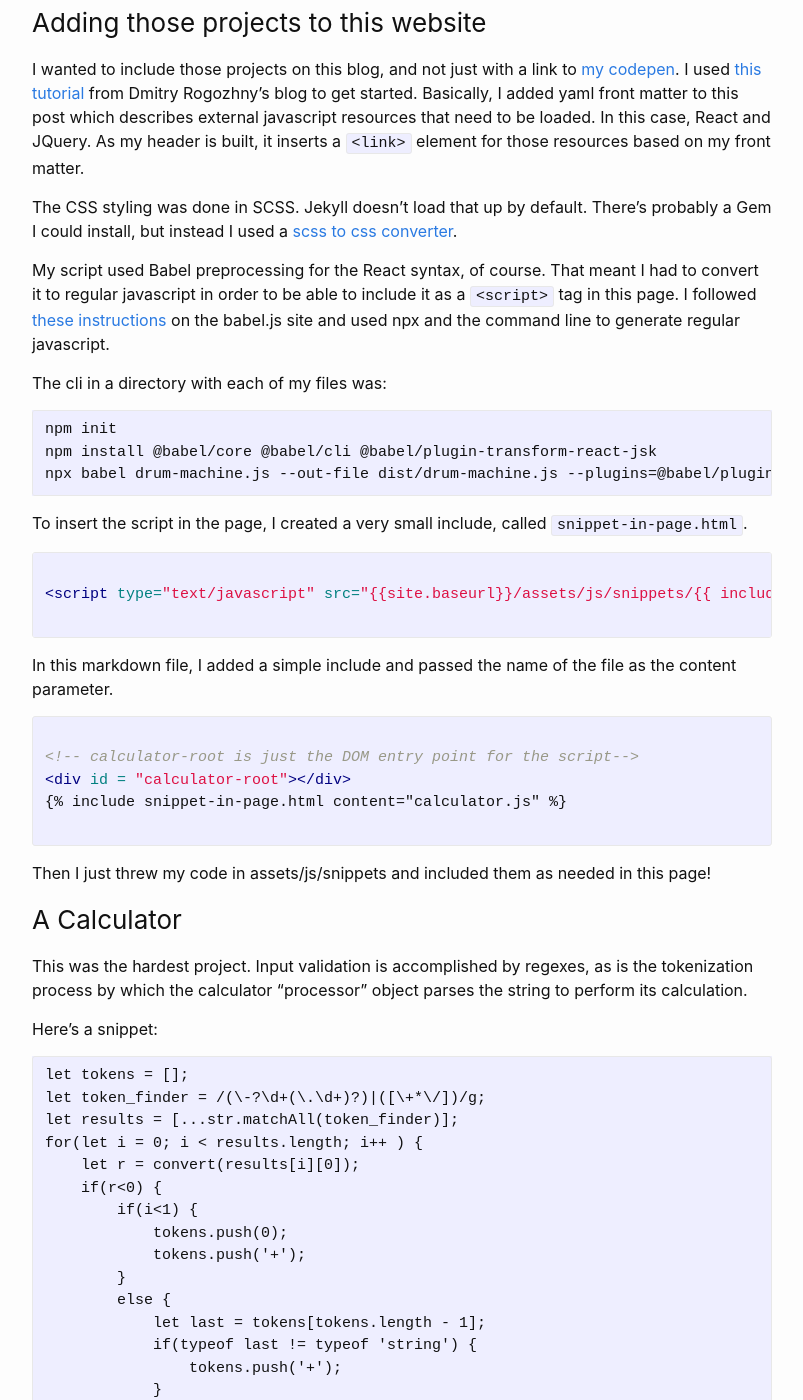
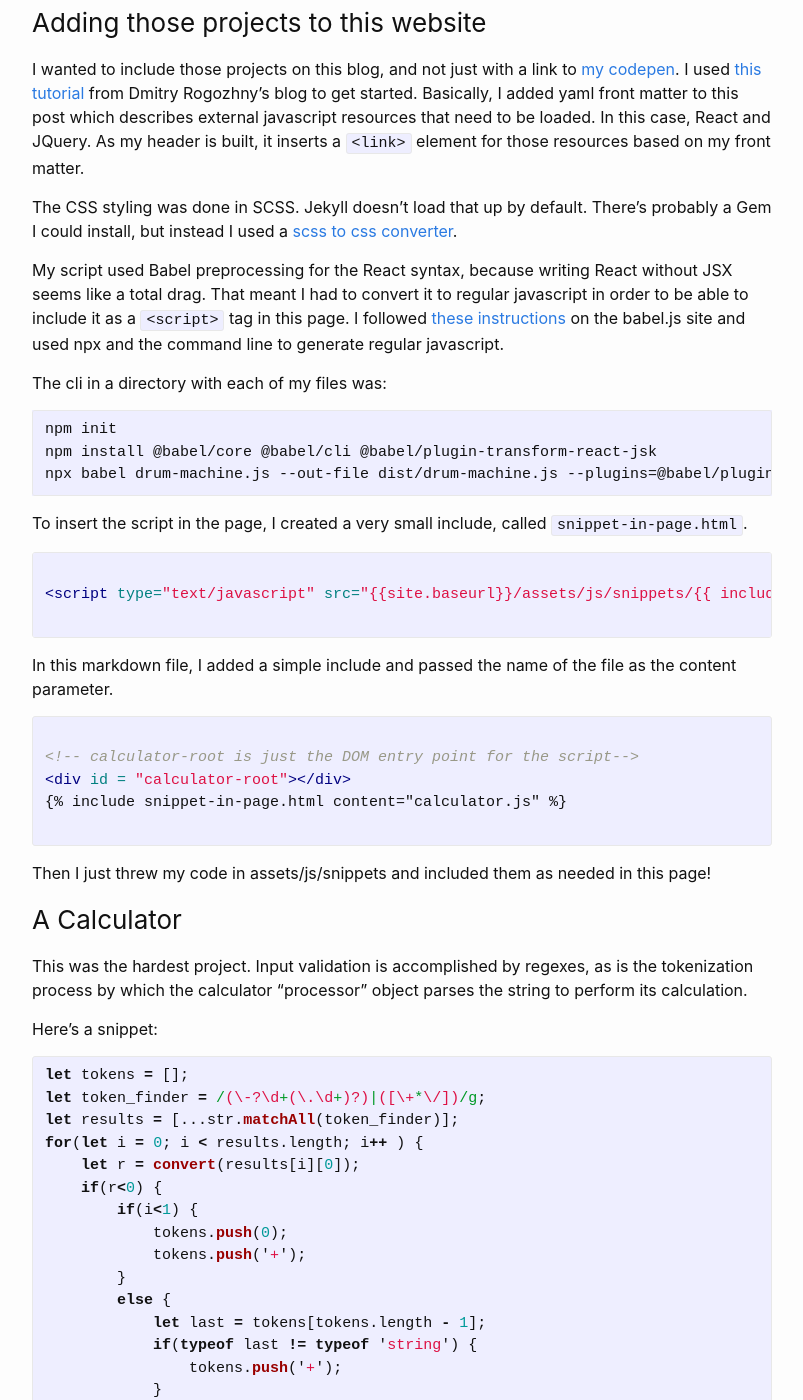
Before and after one commit to klm127/klm127.github.io, a Jekyll site: the page built from _posts/2021-01-24-Free-Code-Camp-React-Snippets.md, in a window 1280 px wide and 1400 px high, scrolled down 1598 px. Shown: the whole window, without its empty margins (238-1041 px from the left). Built offline with Jekyll 4.4.1, drawn with Linux system fonts in a browser that asks for light colours; nearby versions of some CDN libraries; some of the changed text lies outside the part shown.

Commit message:
new post on tags in github and jekyll

````diff
--- a/_layouts/post.html
+++ b/_layouts/post.html
@@ -18,8 +18,9 @@
   <div class="post-content e-content" itemprop="articleBody">
     {{ content }}
   </div>
-  <div class="category-links">
-  {% for tag in page.tags %}
+  <div class="tag-links">
+  {% assign sorted_tags = page.tags | sort %}
+  |{% for tag in sorted_tags %}
     <a href="/tag-page.html?tag={{tag}}">{{tag}}</a> |
   {% endfor %}
   </div>
--- a/_posts/2021-01-24-Free-Code-Camp-React-Snippets.md
+++ b/_posts/2021-01-24-Free-Code-Camp-React-Snippets.md
@@ -41,7 +41,7 @@
 
 The CSS styling was done in SCSS. Jekyll doesn't load that up by default. There's probably a Gem I could install, but instead I used a [scss to css converter](https://jsonformatter.org/scss-to-css).
 
-My script used Babel preprocessing for the React syntax, of course. That meant I had to convert it to regular javascript in order to be able to include it as a `<script>` tag in this page. I followed [these instructions](https://babeljs.io/docs/en/babel-cli/) on the babel.js site and used npx and the command line to generate regular javascript.
+My script used Babel preprocessing for the React syntax, because writing React without JSX seems like a total drag. That meant I had to convert it to regular javascript in order to be able to include it as a `<script>` tag in this page. I followed [these instructions](https://babeljs.io/docs/en/babel-cli/) on the babel.js site and used npx and the command line to generate regular javascript.
 
 The cli in a directory with each of my files was:
 ```
@@ -72,7 +72,8 @@
 
 Here's a snippet:
 
-```
+{%highlight javascript%}
+{%raw%}
 let tokens = [];
 let token_finder = /(\-?\d+(\.\d+)?)|([\+*\/])/g;
 let results = [...str.matchAll(token_finder)];
@@ -92,7 +93,8 @@
     }
     tokens.push(r);
 }
-```
+{%endraw%}
+{%endhighlight%}
 #### Explanation:
 1. An empty array for final tokens is initialized.
 1. The regex token_finder finds two groups, either numbers which may or may not have a leading negative sign and may or may not have decimal values or one of the operator signs (+,-,/,*) and the matches are put into an array called results.
@@ -142,12 +144,14 @@
 
 I used a lifecycle function for that.
 
-```
+{%highlight javascript%}
+{%raw%}
 componentDidMount() {
       //for adding an svg to twitter <a>
       document.getElementById("tweet-quote").innerHTML = `<div id="twitter-image-wrap"><svg>...</svg></div>`;
 }
-```
+{%endraw%}
+{%endhighlight%}
 <div id="quote-root"></div>
 {% include snippet-in-page.html content="random-quote.js" %}
 
--- a/assets/js/snippets/delete-posts-not-in-query-string.js
+++ b/assets/js/snippets/delete-posts-not-in-query-string.js
@@ -4,7 +4,6 @@
     const queryString = window.location.search;
     const urlParams = new URLSearchParams(queryString);
     let container = document.getElementById("tag-container");
-    let blankNode = container.cloneNode(false);
     for(let tag of container.children ) {
         if( tag.id != "-"+urlParams.get('tag')) {
             tag.innerHTML = '';
--- a/tag_index.html
+++ b/tag_index.html
@@ -4,7 +4,8 @@
 permalink: tags
 ---
 <ul>
-    {% for tag in site.tags %}
+    {% assign sorted_tags = site.tags | sort %}
+    {% for tag in sorted_tags %}
     <li><a href="/tag-page.html?tag={{tag[0]}}">{{ tag[0] }}</a></li>
     {% endfor %}
 </ul>
````
Also changed, not shown: _posts/2021-01-25-jekyll-tags.md (added, +158 -0 lines).
